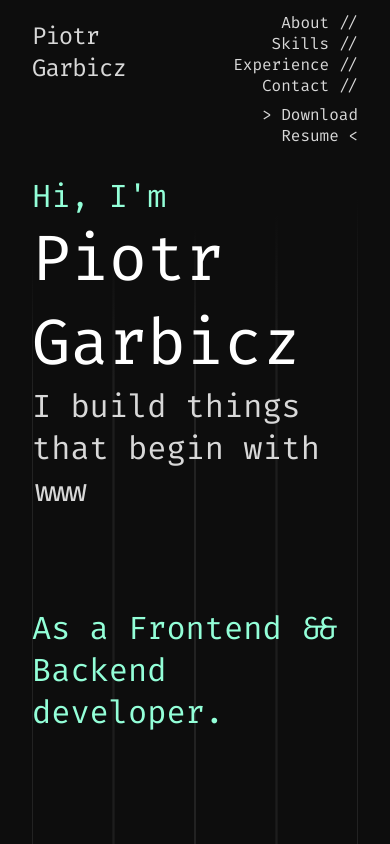
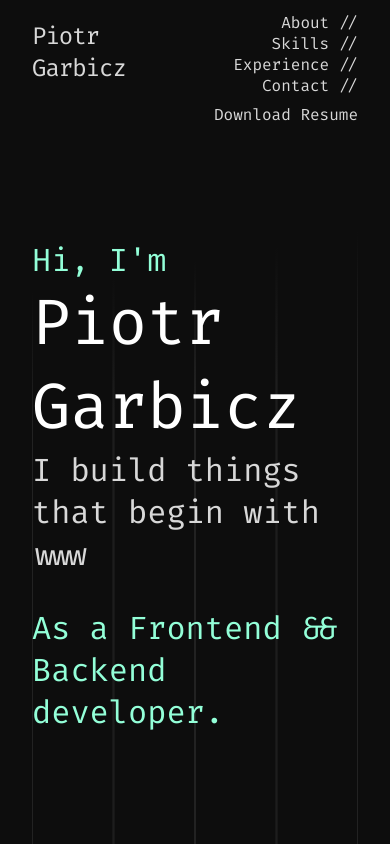
Before and after one commit to garbusbeach/portfolio, a Nuxt app: page / in a window 390 px wide. Shown: the top 844 px of the page. Built offline with nearby package versions, Linux system fonts and the light colour scheme.

Commit message:
small ui fixes

```diff
--- a/components/hero.vue
+++ b/components/hero.vue
@@ -35,9 +35,17 @@
       .content .title .name { font-size: 64px; }
     }
 
+    @media screen and (max-width: 540px) {
+      margin-top: 64px;
+    }
+
     .content {
       .title {
         margin-bottom: 96px;
+
+        @media screen and (max-width: 540px) {
+          margin-bottom: 32px;
+        }
 
         .prefix {
           font-size: 32px;
--- a/components/nav.vue
+++ b/components/nav.vue
@@ -18,7 +18,7 @@
           <li name="skills"><a href="#skills">Skills</a></li>
           <li name="experience"><a href="#experience">Experience</a></li>
           <li name="contact"><a href="#contact">Contact</a></li>
-          <li class="btn"><a href="./piotr-garbicz-resume.pdf" download>&gt; Download Resume &lt;</a></li>
+          <li class="btn"><a href="./piotr-garbicz-resume.pdf" download>Download Resume</a></li>
         </ul>
       </div>
     </div>
@@ -239,6 +239,18 @@
           // display: inline;
           font-weight: 500;
           // margin-right: 16px;
+
+          &::before {
+            content: '> ';
+          }
+
+          &::after {
+            content: ' <';
+          }
+
+          @media screen and (max-width: 520px) {
+            &::before, &::after { content: ''; }
+          }
         }
       }
     }
--- a/components/skills/grid.vue
+++ b/components/skills/grid.vue
@@ -122,6 +122,10 @@
         transition: all linear 0.05s;
         // filter: saturate(0);
         filter: sepia(1) hue-rotate(120deg);
+
+        @media screen and (max-width: 540px) {
+          filter: none;
+        }
       }
 
       &:hover {
--- a/nuxt.config.ts
+++ b/nuxt.config.ts
@@ -1,5 +1,6 @@
 // https://nuxt.com/docs/api/configuration/nuxt-config
 export default defineNuxtConfig({
+  // eslint-disable-next-line @typescript-eslint/ban-ts-comment
   // @ts-ignore
   app: {
     head: {
@@ -10,21 +11,21 @@ export default defineNuxtConfig({
         { name: 'viewport', content: 'width=device-width, initial-scale=1' },
         { name: 'theme-color', content: '#0D0D0D' },
 
-        { name: 'description', content: "Ruby on Rails & JS fintech developer with nearly 5 years of experience and bachelor's degree in jazz." },
+        { name: 'description', content: 'Ruby on Rails & JS fintech developer with nearly 5 years of experience and bachelor\'s degree in jazz.' },
         { name: 'keywords', content: 'developer frontend backend piotr garbicz vue ruby rails nuxt' },
 
         { name: 'og:title', content: 'Piotr Garbicz // Developer' },
-        { name: 'og:description', content: "Ruby on Rails & JS fintech developer with nearly 5 years of experience and bachelor's degree in jazz." },
+        { name: 'og:description', content: 'Ruby on Rails & JS fintech developer with nearly 5 years of experience and bachelor\'s degree in jazz.' },
         { name: 'og:url', content: 'https://piotrgarbicz.dev' },
-        { name: 'og:image', content: './ogimage.png' },
+        { name: 'og:image', content: './ogimage.png' }
       ],
-      link: [ { rel: 'icon', type: 'image/x-icon', href: '/favicon.png' } ],
+      link: [{ rel: 'icon', type: 'image/x-icon', href: '/favicon.png' }],
       htmlAttrs: { lang: 'en' }
     }
   },
 
   css: [
     '~/assets/style/main.scss'
-  ],
+  ]
 
-})
+});
```
Also changed, not shown: public/ogimage.png.
